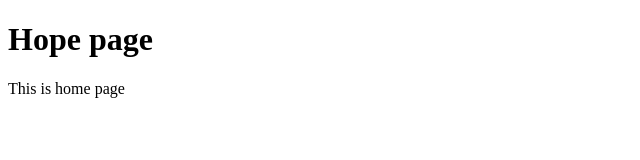
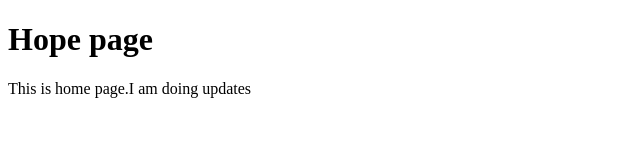
Before and after one commit to mpacer-solutions/my-portfolio, a plain HTML site: page index.html in a window 1280 px wide. Shown: the whole page, without its empty margins (0-640 px from the left). Drawn offline with Linux system fonts and the light colour scheme.

Commit message:
experimenting file changes

```diff
--- a/index.html
+++ b/index.html
@@ -5,6 +5,6 @@
   </head>
   <body>
     <h1>Hope page</h1>
-    <p>This is home page</p>
+    <p>This is home page.I am doing updates</p>
   </body>
 </html>
```
